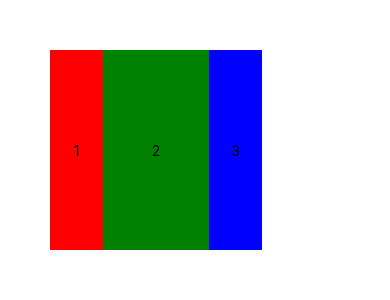
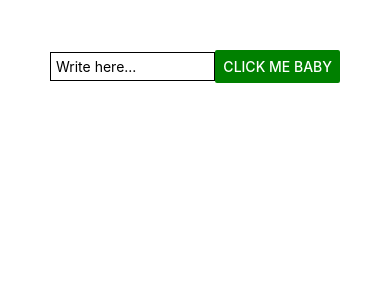
Before and after one commit to nahidkishore/react-native-practice, a React Native app: screen / in a window 390 px wide. Shown: the top 300 px of the page. Built offline with nearby package versions, Linux system fonts and the light colour scheme.

Commit message:
iniline styling scrollview

```diff
--- a/App.js
+++ b/App.js
@@ -1,52 +1,60 @@
-import React from 'react';
-import { Button, StyleSheet, Text, TextInput, View } from 'react-native';
+import React, { useState } from 'react';
+import { Button, ScrollView, StyleSheet, Text, TextInput, View } from 'react-native';
 
 export default function App() {
+  const [enteredGoal, setEnteredGoal] = useState('');
+  const [courseGoals, setCourseGoals] = useState([]);
+  const goalInputHandler = (enterText) => {
+    setEnteredGoal(enterText);
+  };
+  const addGoalHandler = () => {
+    /*  setCourseGoals([...courseGoals,enteredGoal]) */
+    setCourseGoals((currentGoals) => [...currentGoals, enteredGoal]);
+  };
   return (
-    <View
-      style={{
-        padding: 50,
-        flexDirection: 'row',
-        width: '80%',
-        height: 300,
-        justifyContent: 'space-around',
-        alignItems: 'stretch',
-      }}
-    >
-      <View
-        style={{
-          flex: 1,
-          backgroundColor: 'red',
 
-          justifyContent: 'center',
-          alignItems: 'center',
-        }}
-      >
-        <Text>1</Text>
+    <View style={styles.screen}>
+      <View style={styles.inputContainer}>
+        <TextInput
+          placeholder='Write here...'
+          style={styles.input}
+          onChangeText={goalInputHandler}
+          value={enteredGoal}
+        />
+        <Button title='Click Me Baby' color='green' onPress={addGoalHandler} />
       </View>
-      <View
-        style={{
-          flex: 2,
-          backgroundColor: 'green',
+      <ScrollView>
+        {courseGoals.map((goal) => (
+          <View key={goal} style={styles.listItem}>
+            <Text >{goal}</Text>
+          </View>
+        ))}
+      </ScrollView>
+    </View>
 
-          justifyContent: 'center',
-          alignItems: 'center',
-        }}
-      >
-        <Text>2</Text>
-      </View>
-      <View
-        style={{
-          flex: 1,
-          backgroundColor: 'blue',
-          justifyContent: 'center',
-          alignItems: 'center',
-        }}
-      >
-        <Text>3</Text>
-      </View>
-    </View>
   );
 }
 
-const styles = StyleSheet.create({});
+const styles = StyleSheet.create({
+  screen: {
+    padding: 50,
+  },
+  inputContainer: {
+    flexDirection: 'row',
+    justifyContent: 'center',
+    alignItems: 'center',
+  },
+  input: {
+    width: '80%',
+    borderColor: 'black',
+    borderWidth: 1,
+    padding: 5,
+  },
+  listItem: {
+    padding: 10,
+    marginTop: 5,
+    borderColor: 'black',
+    backgroundColor: 'gray',
+    borderWidth: 1,
+  },
+});
```
